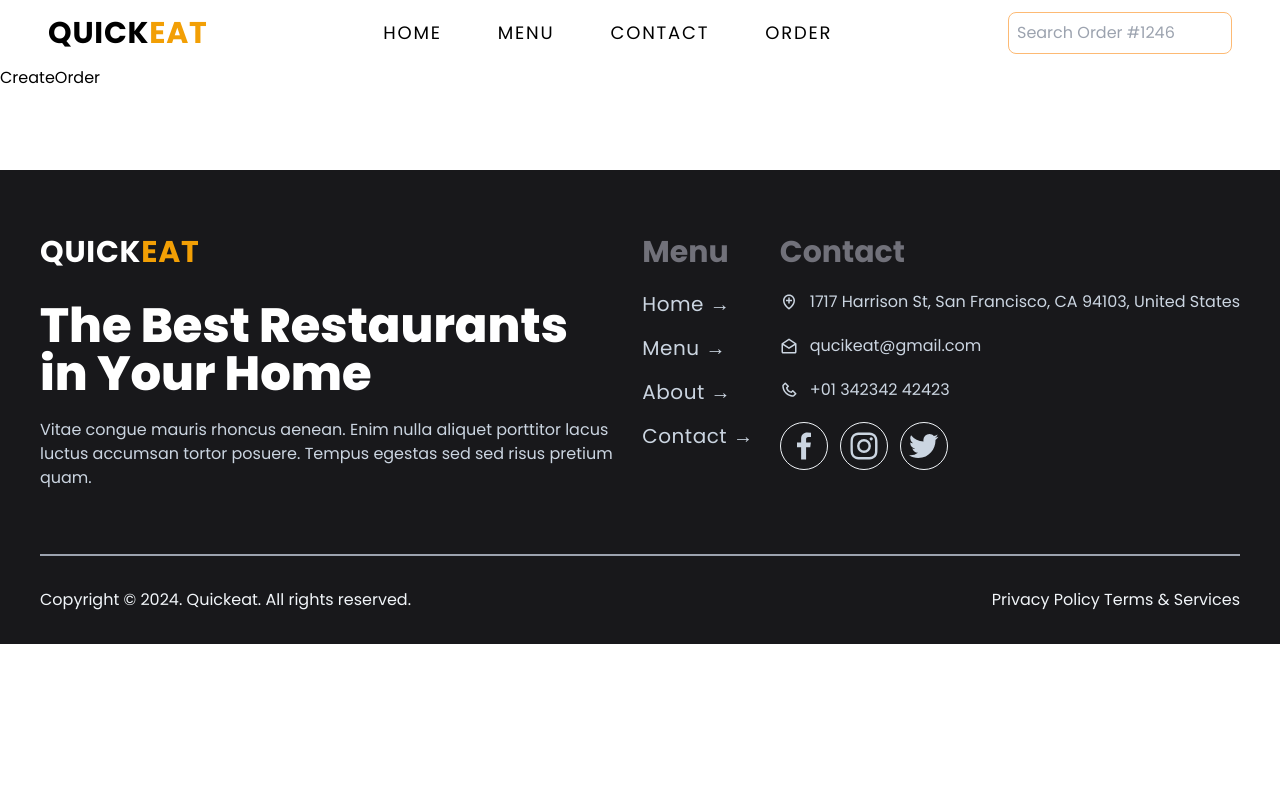
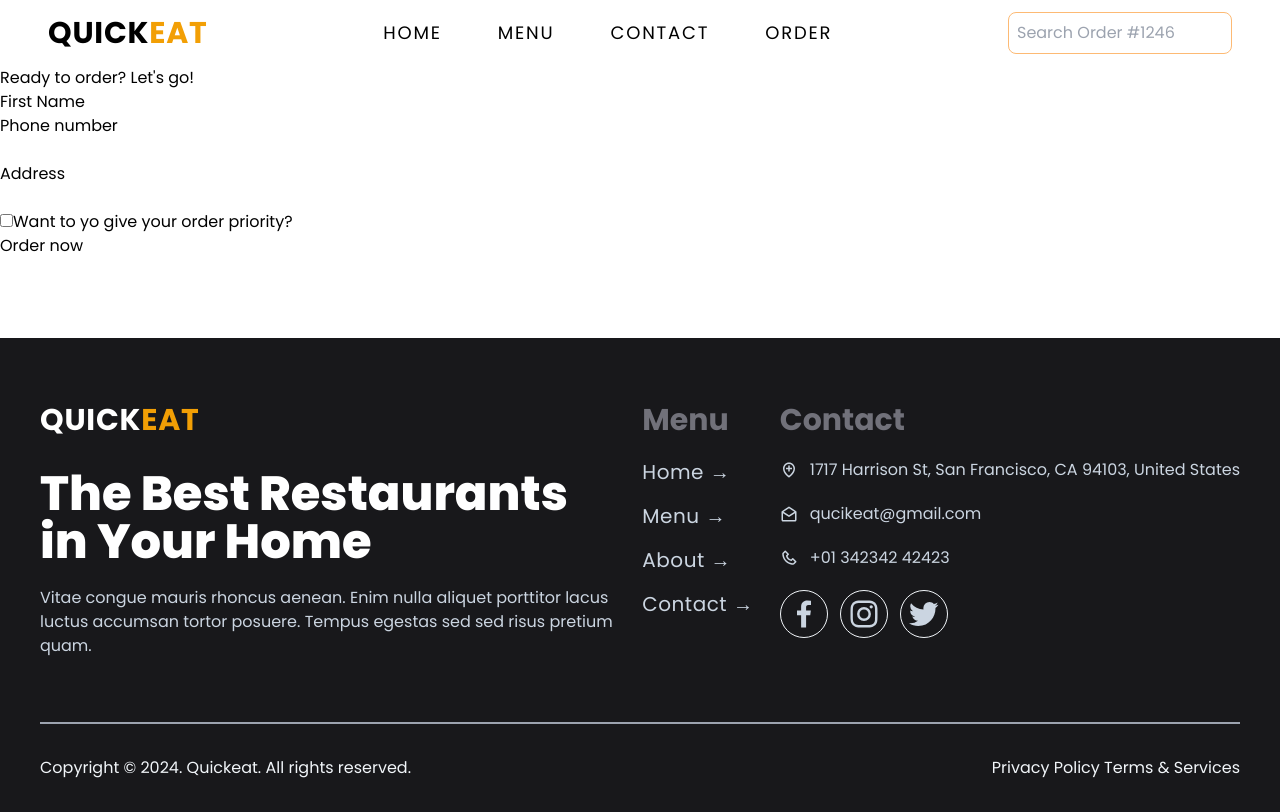
Before and after one commit to HasithKovinda/pizzify, a React (Vite) app: page /order/new in a window 1280 px wide. Built offline with nearby package versions, Linux system fonts and the light colour scheme.

Commit message:
implement create new order server action

```diff
--- a/src/App.tsx
+++ b/src/App.tsx
@@ -3,7 +3,9 @@ import Home from "./components/Home";
 import Menu, { loader as menuLoader } from "./features/menu/Menu";
 import Cart from "./features/cart/Cart";
 import Order, { loader as orderLoader } from "./features/order/Order";
-import CreateOrder from "./features/order/CreateOrder";
+import CreateOrder, {
+  action as createOrderAction,
+} from "./features/order/CreateOrder";
 import AppLayout from "./components/AppLayout";
 import Error from "./components/Error";
 
@@ -28,6 +30,7 @@ const router = createBrowserRouter([
       {
         path: "/order/new",
         element: <CreateOrder />,
+        action: createOrderAction,
       },
       {
         path: "/order/:orderId",
--- a/src/features/order/CreateOrder.tsx
+++ b/src/features/order/CreateOrder.tsx
@@ -1,5 +1,114 @@
+import { Form, redirect, useActionData, useNavigation } from "react-router-dom";
+import { type Cart, type NewOrder } from "../../types/pizza";
+import { createOrder } from "../../services/apiRestaurant";
+import useFormErrors from "../../hooks/useFormErrors";
+
+// https://uibakery.io/regex-library/phone-number
+const isValidPhone = (str: string) =>
+  /^\+?\d{1,4}?[-.\s]?\(?\d{1,3}?\)?[-.\s]?\d{1,4}[-.\s]?\d{1,4}[-.\s]?\d{1,9}$/.test(
+    str
+  );
+
+const fakeCart = [
+  {
+    pizzaId: 12,
+    name: "Mediterranean",
+    quantity: 2,
+    unitPrice: 16,
+    totalPrice: 32,
+  },
+  {
+    pizzaId: 6,
+    name: "Vegetale",
+    quantity: 1,
+    unitPrice: 13,
+    totalPrice: 13,
+  },
+  {
+    pizzaId: 11,
+    name: "Spinach and Mushroom",
+    quantity: 1,
+    unitPrice: 15,
+    totalPrice: 15,
+  },
+];
+
 function CreateOrder() {
-  return <div>CreateOrder</div>;
+  // const [withPriority, setWithPriority] = useState(false);
+  const navigation = useNavigation();
+  const isSubmitting = navigation.state === "submitting";
+  const formErrors = useFormErrors<NewOrder>();
+  const cart = fakeCart;
+
+  return (
+    <div>
+      <h2>Ready to order? Let's go!</h2>
+
+      <Form method="POST">
+        <div>
+          <label>First Name</label>
+          <input type="text" name="customer" required />
+        </div>
+
+        <div>
+          <label>Phone number</label>
+          <div>
+            <input type="tel" name="phone" required />
+          </div>
+          <span> {formErrors?.phone && formErrors.phone}</span>
+        </div>
+
+        <div>
+          <label>Address</label>
+          <div>
+            <input type="text" name="address" required />
+          </div>
+        </div>
+
+        <div>
+          <input
+            type="checkbox"
+            name="priority"
+            id="priority"
+            // value={withPriority}
+            // onChange={(e) => setWithPriority(e.target.checked)}
+          />
+          <label htmlFor="priority">Want to yo give your order priority?</label>
+        </div>
+
+        <div>
+          <button disabled={isSubmitting}>
+            {isSubmitting ? "Placing Order...." : "Order now"}{" "}
+          </button>
+          <input type="hidden" name="cart" value={JSON.stringify(cart)} />
+        </div>
+      </Form>
+    </div>
+  );
+}
+
+export async function action({ request }: { request: Request }) {
+  const formData = await request.formData();
+  const order: NewOrder = {
+    customer: formData.get("customer") as string,
+    phone: formData.get("phone") as string,
+    address: formData.get("address") as string,
+    priority: (formData.get("priority") as string) === "on",
+    cart: JSON.parse(formData.get("cart") as string) as Cart[],
+  };
+
+  const errors: Partial<NewOrder> = {};
+
+  if (!isValidPhone(order.phone))
+    errors.phone = "Please add a valid phone number";
+  if (!isValidPhone(order.customer)) errors.customer = "Please add a name";
+  if (!isValidPhone(order.address)) errors.phone = "Please add a address";
+
+  if (Object.keys(errors).length > 0) return errors;
+
+  const newOrder = await createOrder(order);
+
+  return redirect(`/order/${newOrder.id}`);
 }
 
 export default CreateOrder;
--- a/src/features/order/Order.tsx
+++ b/src/features/order/Order.tsx
@@ -1,7 +1,11 @@
-import { Params } from "react-router-dom";
+import { type Params } from "react-router-dom";
 import { getOrder } from "../../services/apiRestaurant";
+import useLoaderData from "../../hooks/useDataLoader";
+import { OrderType } from "../../types/pizza";
 
 function Order() {
+  const order = useLoaderData<OrderType>();
+  console.log("🚀 ~ Order ~ order:", order);
   return <div>Order</div>;
 }
 
--- /dev/null
+++ b/src/hooks/useFormErrors.ts
@@ -0,0 +1,12 @@
+import { useActionData as useActionDataOriginal } from "react-router-dom";
+
+interface UseActionDataHook {
+  <T>(): T;
+}
+
+const useFormErrors: UseActionDataHook = function () {
+  const useLoaderDataRef = useActionDataOriginal as UseActionDataHook;
+  return useLoaderDataRef();
+};
+
+export default useFormErrors;
--- a/src/services/apiRestaurant.ts
+++ b/src/services/apiRestaurant.ts
@@ -1,3 +1,5 @@
+import { OrderType, type NewOrder } from "../types/pizza";
+
 const API_URL = "https://react-fast-pizza-api.onrender.com/api";
 
 export async function getMenu() {
@@ -18,23 +20,23 @@ export async function getOrder(id: string) {
   return data;
 }
 
-// export async function createOrder(newOrder) {
-//   try {
-//     const res = await fetch(`${API_URL}/order`, {
-//       method: 'POST',
-//       body: JSON.stringify(newOrder),
-//       headers: {
-//         'Content-Type': 'application/json',
-//       },
-//     });
+export async function createOrder(newOrder: NewOrder): Promise<OrderType> {
+  try {
+    const res = await fetch(`${API_URL}/order`, {
+      method: "POST",
+      body: JSON.stringify(newOrder),
+      headers: {
+        "Content-Type": "application/json",
+      },
+    });
 
-//     if (!res.ok) throw Error();
-//     const { data } = await res.json();
-//     return data;
-//   } catch {
-//     throw Error('Failed creating your order');
-//   }
-// }
+    if (!res.ok) throw Error();
+    const { data } = await res.json();
+    return data;
+  } catch {
+    throw Error("Failed creating your order");
+  }
+}
 
 // export async function updateOrder(id, updateObj) {
 //   try {
```
Also changed, not shown: src/types/pizza.ts (+27 -0 lines).
